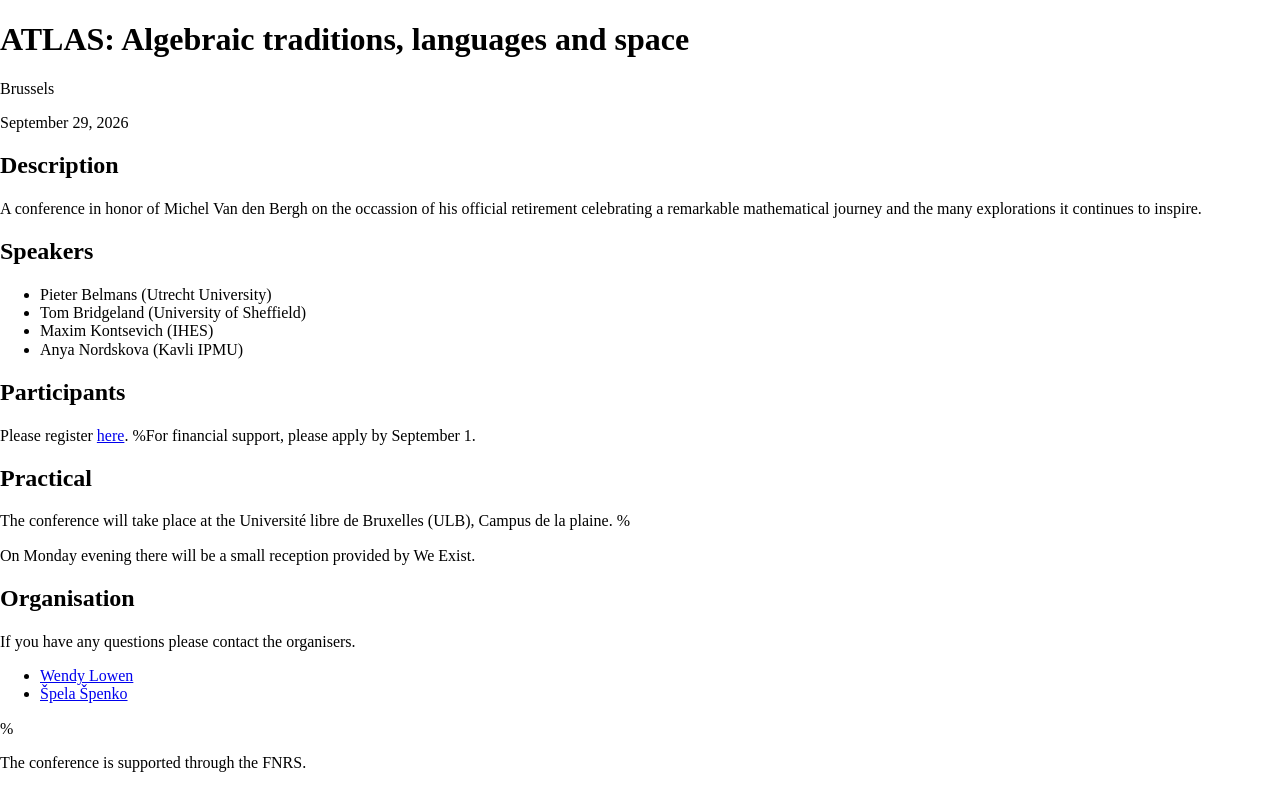
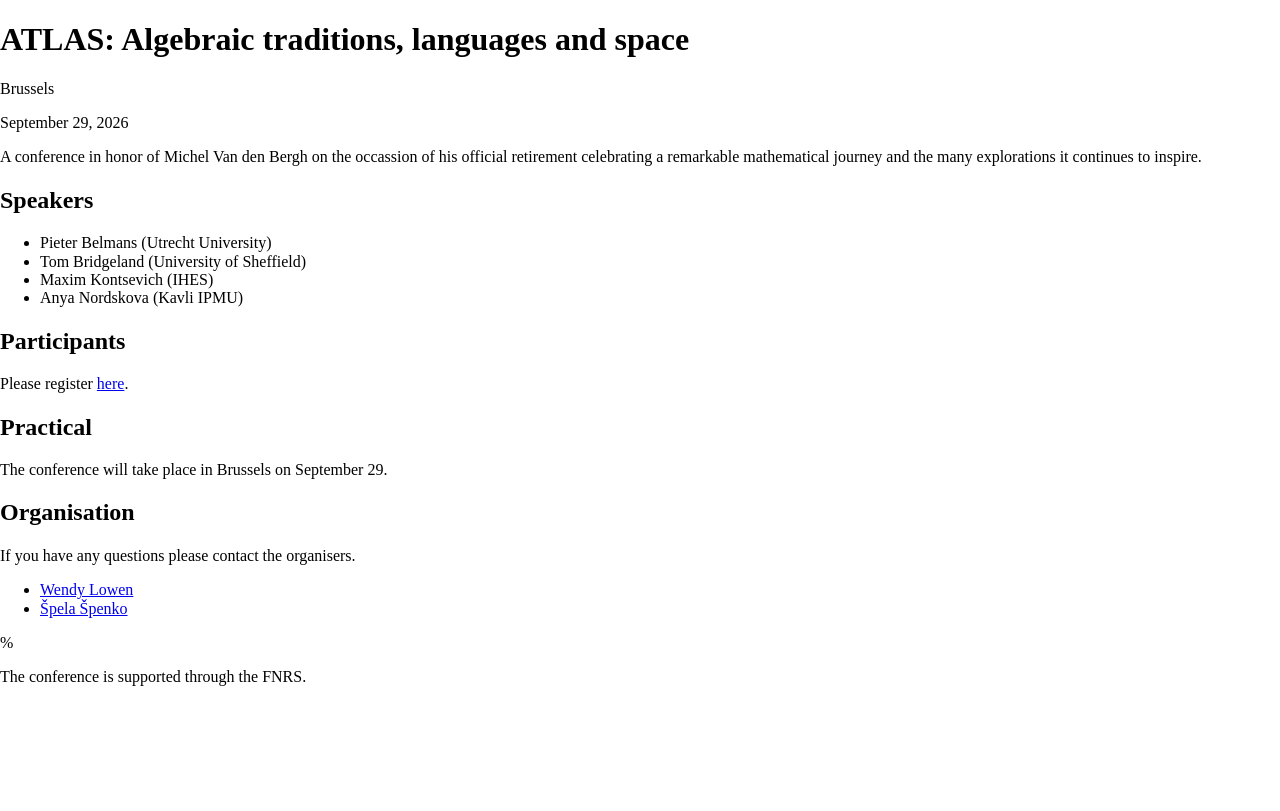
Before and after one commit to spela17/atlas, a Jekyll site: the page built from index.html, in a window 1280 px wide. Shown: the top 811 px of the page. Built offline with Jekyll 4.4.1, drawn with Linux system fonts in a browser that asks for light colours; nearby versions of some CDN libraries; library files that are not in the unit come from our copies.

Commit message:
Delete %.

```diff
--- a/index.html
+++ b/index.html
@@ -4,7 +4,7 @@ layout: default
 
 
 
-<h2>Description</h2>
+
 <p>A conference in honor of Michel Van den Bergh on the occassion of his official retirement celebrating a remarkable mathematical journey and the many explorations it continues to inspire.
 
 
@@ -30,15 +30,14 @@ layout: default
 
 <h2>Participants</h2>
 <p>Please register <a class="one" href="https://forms.gle/VPiZezaGS3CWcW2t5">here</a>.
-  %For financial support, please apply by September 1.
+
 
 
 
 
 <h2>Practical</h2>
-<p>The conference will take place at the Université libre de Bruxelles (ULB), Campus de la plaine.
+<p>The conference will take place in Brussels on September 29.
 
-%<p>On Monday evening there will be a small reception provided by <a class="two" %href="https://weexist.be/">We Exist</a>.
 
 <h2>Organisation</h2>
 <p>If you have any questions please contact the organisers.
```
